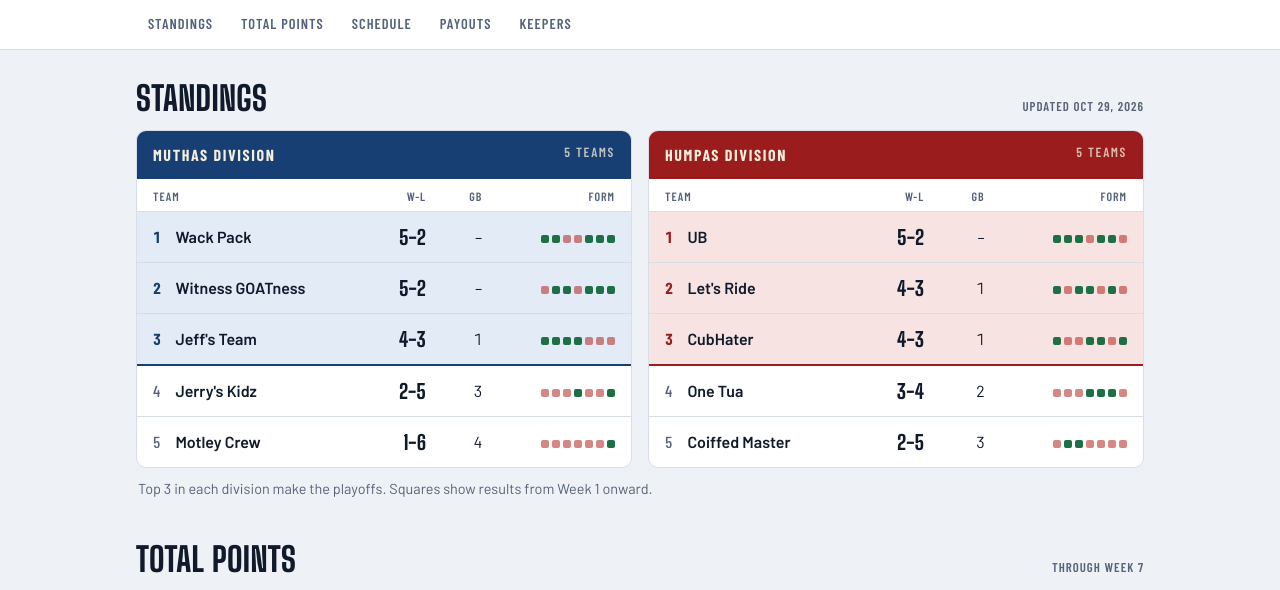
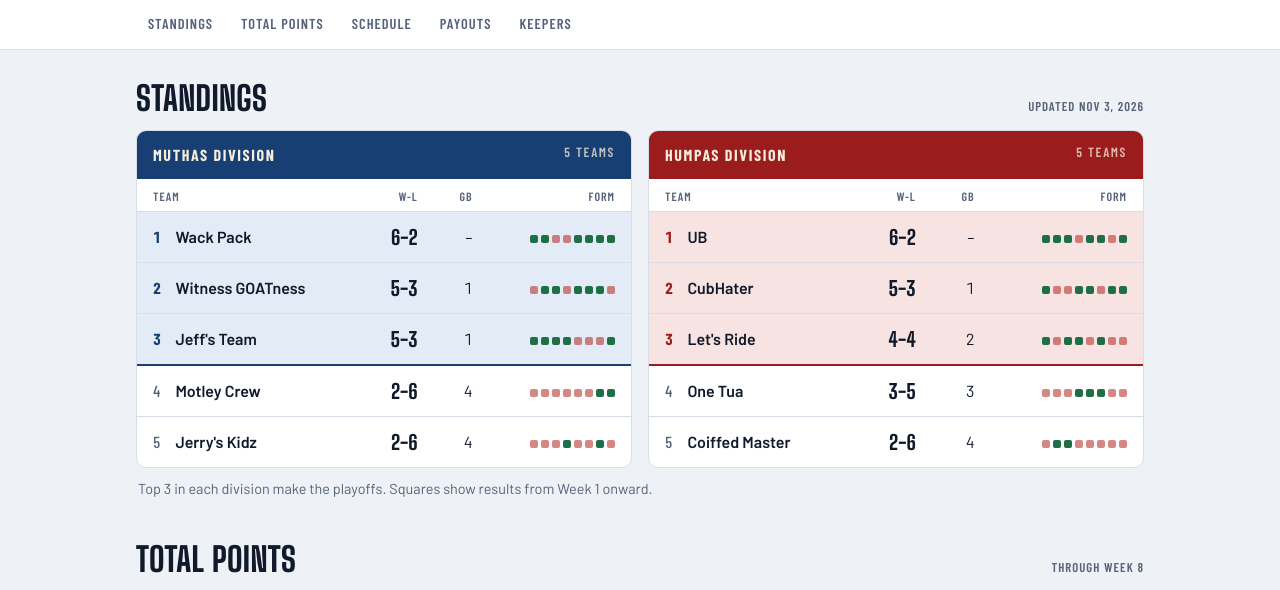
Before and after one commit to mbogdan32/mhffl, a plain HTML site: page index.html in a window 1280 px wide. Shown: the part 187-777 px from the top of the page. Drawn offline with nearby package versions, Linux system fonts and the light colour scheme.

Commit message:
Week 8 results and point totals
Co-Authored-By: Claude Opus 5.5 <noreply@anthropic.com>
Claude-Session: https://claude.ai/code/session_016vyUZ5rPCriVbDDq3pcnx9

```diff
--- a/index.html
+++ b/index.html
@@ -223,11 +223,11 @@ footer b{color:var(--band-fg);font-family:var(--f-display);font-size:1.3rem;lett
    ===================================================================== */
 const LEAGUE = {
   season: 2026,
-  updated: "Oct 29, 2026",
+  updated: "Nov 3, 2026",
   // Season total points (from the league app) — update weekly
   totalPoints: {
-    "UB":1312.73,"Wack Pack":1269.70,"Let's Ride":1248.46,"Motley Crew":1214.41,"CubHater":1181.45,
-    "Witness GOATness":1174.93,"Jeff's Team":1155.52,"Coiffed Master":1131.30,"One Tua":1083.71,"Jerry's Kidz":1048.92
+    "UB":1478.25,"Motley Crew":1428.37,"Let's Ride":1412.30,"Wack Pack":1397.42,"CubHater":1367.09,
+    "Witness GOATness":1352.12,"Jeff's Team":1346.57,"Coiffed Master":1297.17,"One Tua":1196.68,"Jerry's Kidz":1165.77
   },
   divisions: {
     "Muthas": ["Jeff's Team","Wack Pack","Witness GOATness","Jerry's Kidz","Motley Crew"],
@@ -243,7 +243,7 @@ const LEAGUE = {
     { week:6, games:[["Witness GOATness","Motley Crew","Witness GOATness"],["Jerry's Kidz","Wack Pack","Wack Pack"],["UB","CubHater","UB"],["Let's Ride","Jeff's Team","Let's Ride"],["Coiffed Master","One Tua","One Tua"]] },
     { week:7, bonus:{ title:"Most Points Scored (Starters Only)", prize:50, winner:"Motley Crew", note:"231.74 pts" },
       games:[["Wack Pack","Jeff's Team","Wack Pack",185.27,156.30],["Motley Crew","One Tua","Motley Crew",231.74,176.05],["Let's Ride","Jerry's Kidz","Jerry's Kidz",148.59,162.78],["UB","Witness GOATness","Witness GOATness",149.23,167.07],["CubHater","Coiffed Master","CubHater",207.37,175.86]] },
-    { week:8, games:[["One Tua","Wack Pack"],["UB","Let's Ride"],["Jeff's Team","Jerry's Kidz"],["Coiffed Master","Motley Crew"],["Witness GOATness","CubHater"]] },
+    { week:8, games:[["One Tua","Wack Pack","Wack Pack",112.97,127.72],["UB","Let's Ride","UB",165.52,163.84],["Jeff's Team","Jerry's Kidz","Jeff's Team",191.05,116.85],["Coiffed Master","Motley Crew","Motley Crew",165.87,213.96],["Witness GOATness","CubHater","CubHater",177.19,185.64]] },
     { week:9, games:[["One Tua","Witness GOATness"],["Coiffed Master","Let's Ride"],["Jerry's Kidz","UB"],["Motley Crew","Wack Pack"],["Jeff's Team","CubHater"]] },
     { week:10, games:[["UB","Coiffed Master"],["Let's Ride","One Tua"],["Motley Crew","Jeff's Team"],["Jerry's Kidz","Witness GOATness"],["Wack Pack","CubHater"]] },
     { week:11, bonus:{ title:"Most Kicker Points", prize:50, winner:null }, games:[["CubHater","One Tua"],["Let's Ride","Jerry's Kidz"],["Witness GOATness","Jeff's Team"],["Coiffed Master","Motley Crew"],["Wack Pack","UB"]] },
```
